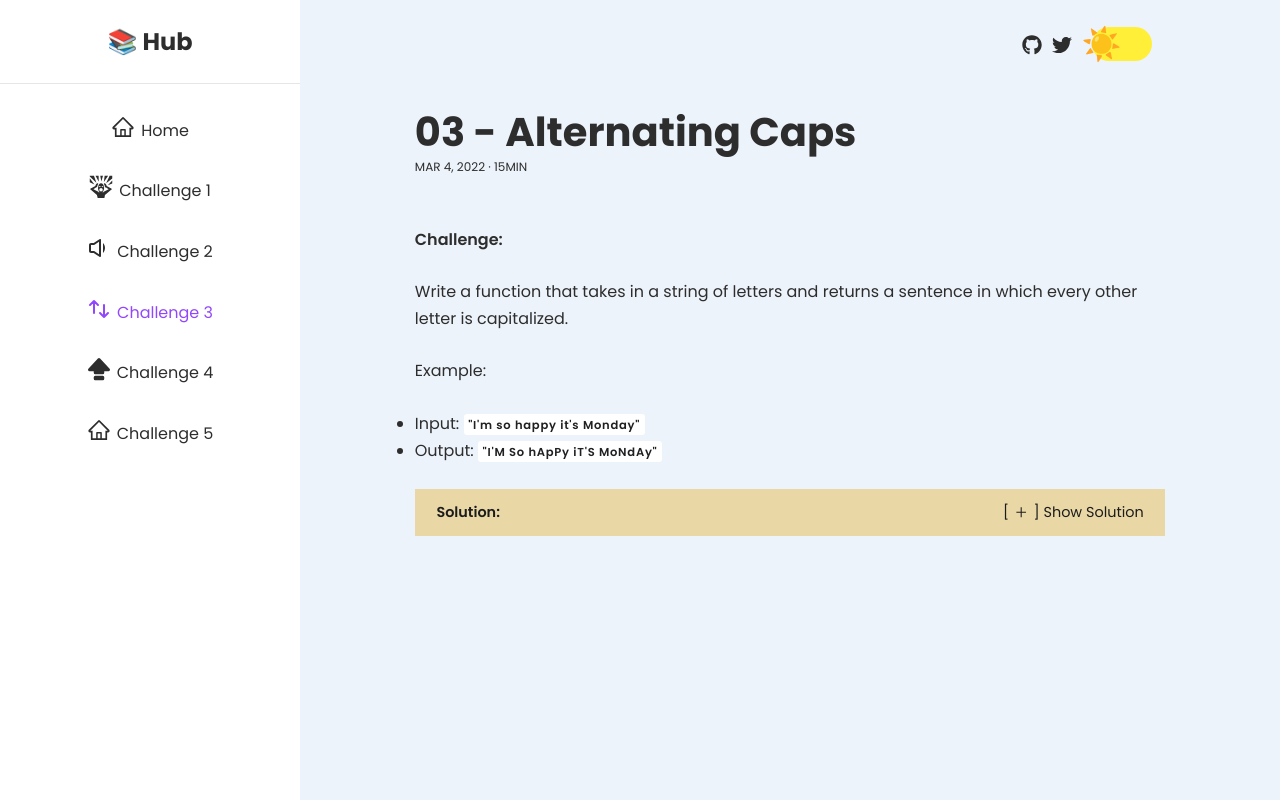
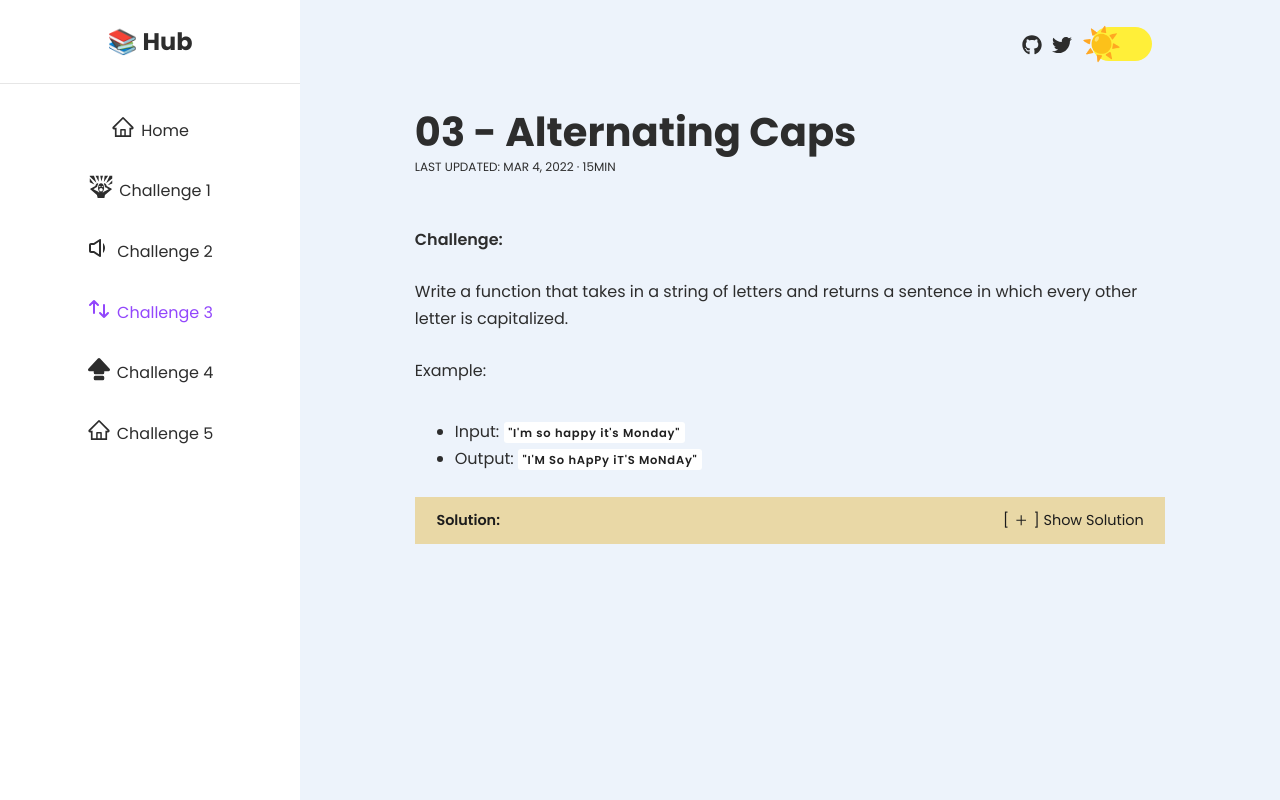
Before and after one commit to pacelliv/jscrimba-challenges-site, a React (Vite) app: page /challenge3 in a window 1280 px wide. Built offline with nearby package versions, Linux system fonts and the light colour scheme.

Commit message:
included css rule for unordered list

```diff
--- a/src/pages/page3/Challenge3.jsx
+++ b/src/pages/page3/Challenge3.jsx
@@ -42,6 +42,12 @@ const Container = styled.div`
 
     a:hover {
         text-decoration: underline;
+    }
+
+    .list {
+        margin-top: 0.5em;
+        margin-left: 2.5em;
+        line-height: 1.8;
     }
 
     .margin-top {
@@ -127,7 +133,7 @@ const Challenge3 = () => {
     const parentRef = useRef()
 
     const codeString = `
-        export function altCaps(str) {
+        function altCaps(str) {
             let newString = ""
             for (let i = 0; i < str.length; i++) {
                 if (i % 2 === 0) {
@@ -148,7 +154,7 @@ const Challenge3 = () => {
             <Navbar />
             <div className="main">
                 <h1 className="title">03 - Alternating Caps</h1>
-                <p className="date">Mar 4, 2022 &#183; 15min</p>
+                <p className="date">Last updated: Mar 4, 2022 &#183; 15min</p>
                 <br />
                 <br />
                 <p className="paragraph bold">Challenge:</p>
```
